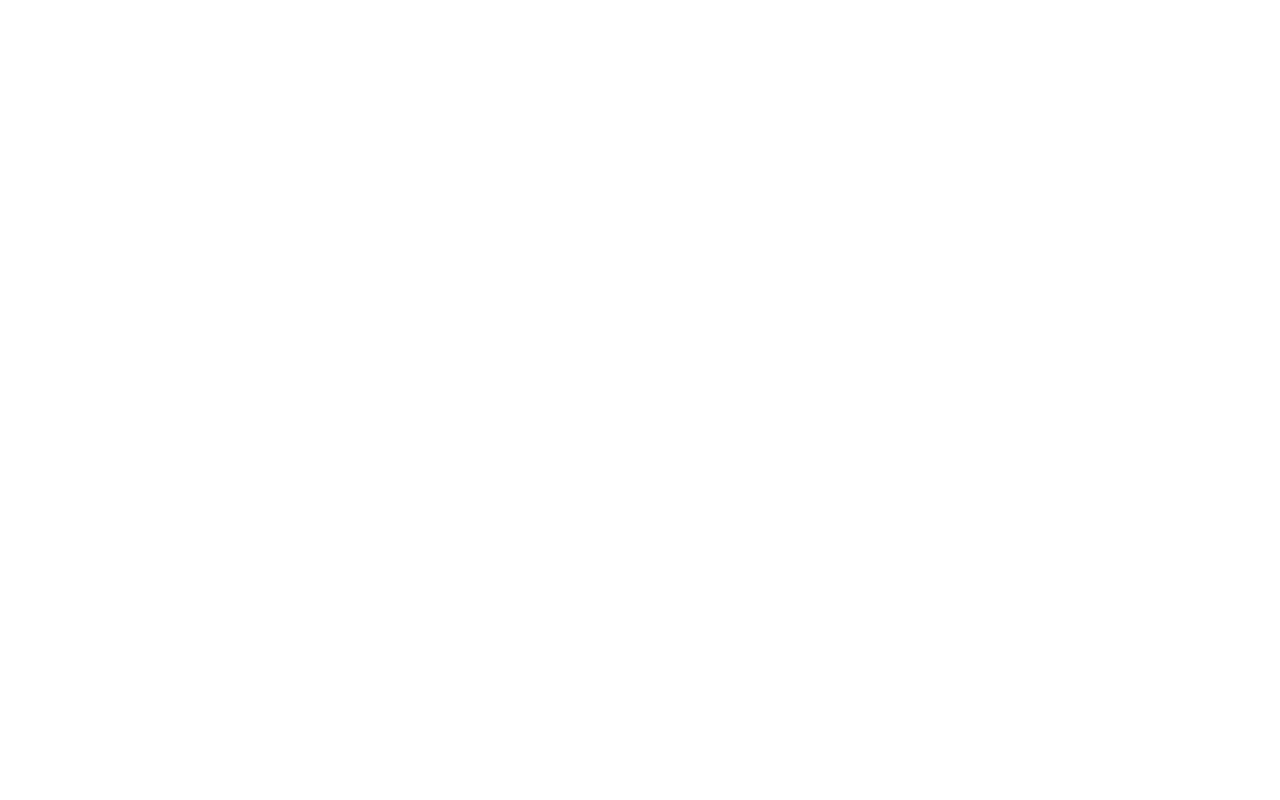
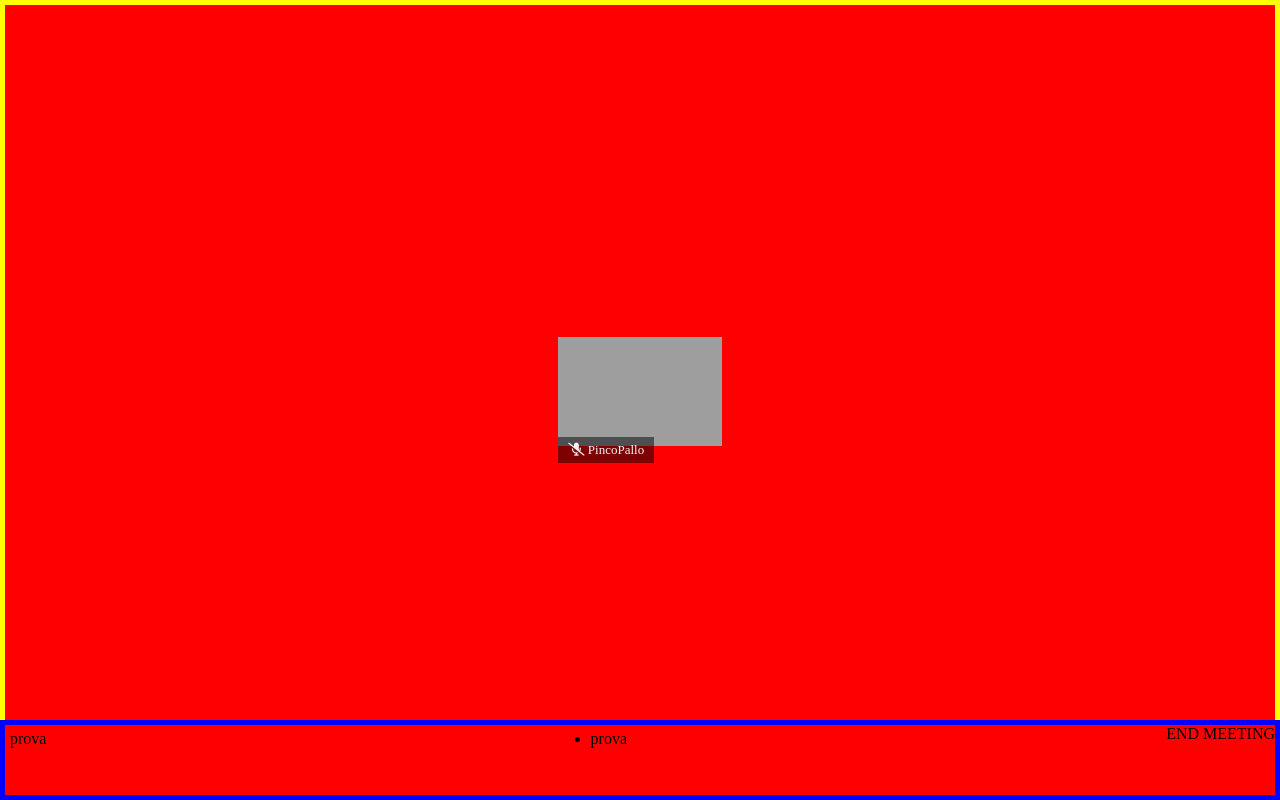
Before and after one commit to MicheleFranciolapilla/html-css-zoom, a plain HTML site: page index.html in a window 1280 px wide. Drawn offline with Linux system fonts and the light colour scheme; grey boxes are pictures that could not be loaded.

Commit message:
Schema a blocchi colorati

```diff
--- a/assets/css/reset_and_utilities.css
+++ b/assets/css/reset_and_utilities.css
@@ -8,14 +8,14 @@
 
 /********************************/
 /********** 17/02/2023 **********/
-/* #reset_box_all */
+/* *{} (reset box) */
 /* .reset_font */
 /* .reset_list_style */
 /* .reset_decor */
 /********************************/
 
 /* Reset degli attributi box */
-#reset_box_all *{
+*{
     box-sizing: border-box;
     margin: 0;
     padding: 0;
@@ -46,7 +46,16 @@
 /* .float_l */
 /* .float_r */
 /* .clearfix::after*/
-/* .display_ib */
+/* .d_ib */
+/********************************/
+/********** 23/02/2023 **********/
+/* .d_block */
+/* .d_flex */
+/********************************/
+/********** 24/02/2023 **********/
+/* debug_y */
+/* debug_r */
+/* debug_b */
 /********************************/
 
 /* Float left */
@@ -66,7 +75,97 @@
     clear: both;
 }
 
+.p_rel{
+    position: relative;
+}
+
+.p_abs{
+    position: absolute;
+}
+
+.p_fixed{
+    position: fixed;
+}
+
+.p_fixed_header{
+    position: fixed;
+    top: 0;
+    left: 0;
+    right: 0;
+    z-index: 999;
+}
+
+.p_fixed_footer{
+    position: fixed;
+    bottom: 0;
+    left: 0;
+    right: 0;
+    z-index: 999;
+}
+
+.p_left_bottom{
+    left: 0;
+    bottom: 0;
+}
+
 /* Display inline block */
-.display_ib{
+.d_ib{
     display: inline-block;
 }
+
+/* Display block */
+.d_block{
+    display: block;
+}
+
+/* Display flex */
+.d_flex{
+    display: flex;
+}
+
+.flex_wrap{
+    flex-wrap: wrap;
+}
+
+.flex_main_center{
+    justify-content: center;
+}
+
+.flex_cross_center{
+    align-items: center;
+}
+
+.flex_center_center{
+    justify-content: center;
+    align-items: center;
+}
+
+.flex_space_btw{
+    justify-content: space-between;
+}
+
+/* Debug giallo*/
+.debug_y{
+    border: 5px solid yellow;
+}
+
+/* Debug rosso*/
+.debug_r{
+    border: 5px solid red;
+}
+/* Debug blu*/
+.debug_b{
+    border: 5px solid blue;
+}
+
+.debug_bkgr_y{
+    background-color: yellow;
+}
+
+.debug_bkgr_r{
+    background-color: red;
+}
+
+.debug_bkgr_b{
+    background-color: blue;
+}
--- a/assets/css/style.css
+++ b/assets/css/style.css
@@ -0,0 +1,32 @@
+/* Definizione variabili */
+:root{
+    --users_on_row: 7;
+    --users_on_col: 5;
+    --footer_height: 10%;
+}
+
+/* Contenitore di tutta la pagina */
+#box_100vh{
+    height: 100vh;
+}
+
+.user{
+    flex-basis: calc(90% / var(--users_on_row));
+    height: calc(80% / var(--users_on_col));
+}
+
+.user_id{
+    padding: 5px 10px;
+    font-size: small;
+    color: whitesmoke;
+    background-color: rgba(0,0,0,0.5);
+}
+
+#footer_bar{
+    height: var(--footer_height);
+}
+
+#av, #icons{
+    height: 90%;
+    width: 10%;
+}
--- a/index.html
+++ b/index.html
@@ -10,6 +10,9 @@
     <!-- Link al foglio di stile -->
     <link rel="stylesheet" href="assets/css/style.css">
 
+    <!-- Link a fontawesome per le icone -->
+    <link rel="stylesheet" href="https://cdnjs.cloudflare.com/ajax/libs/font-awesome/6.3.0/css/all.min.css" integrity="sha512-SzlrxWUlpfuzQ+pcUCosxcglQRNAq/DZjVsC0lE40xsADsfeQoEypE+enwcOiGjk/bSuGGKHEyjSoQ1zVisanQ==" crossorigin="anonymous" referrerpolicy="no-referrer" />
+
     <title>Zoom</title>
 </head>
 
@@ -17,20 +20,31 @@
 
 <body>
 
-    <!-- Contenitore principale che include tutta la pagina e tutti i tag semantici -->
-    <dir id="reset_box_all">
-
-       <!-- Main: contenitore del flex (100vh) -->
+       <!-- Main: contenitore (100vh) -->
         <main>
-
+            <div id="box_100vh" class="debug_y debug_bkgr_r d_flex flex_wrap flex_center_center">
+                <div class="user p_rel">
+                    <img src="https://picsum.photos/300/200" alt="foto" width="100%">
+                    <span class="user_id p_abs p_left_bottom d_ib"><i class="fa-solid fa-microphone-slash"></i> PincoPallo</span>
+                </div>
+            </div>
         </main>
 
         <!-- Footer: contenitore del pie' di pagina (fixed) -->
         <footer>
-
+            <div id="footer_bar" class="debug_b p_fixed_footer d_flex flex_space_btw">
+                <!-- Icone Audio/Video a sx -->
+                <ul #av class="debug_r">
+                    <li>prova</li>
+                </ul>
+                <!-- Icone centrali -->
+                <ul #icons class="debug_r">
+                    <li>prova</li>
+                </ul>
+                <!-- End meeting a dx -->
+                <span>END MEETING</span>
+            </div>
         </footer>
-
-    </dir>
 
 </body>
 </html>
```
